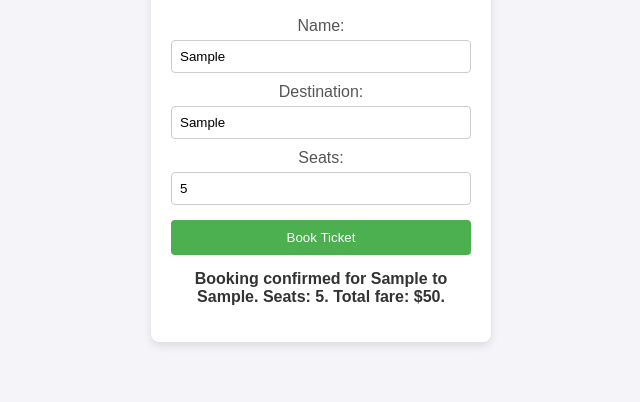
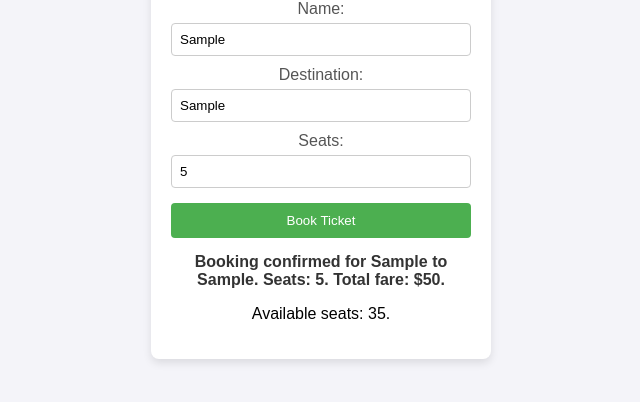
Before and after one commit to Javier-Gifkins/automatedTestRepo, a website: page src/index.html in a window 1280 px wide. Both pictures are taken after typing "Sample", "Sample", "5" into the empty fields and a click on the button "Book Ticket". Shown: the part 294-696 px from the top of the page, without its empty margins (319-959 px from the left). Drawn offline with Linux system fonts and the light colour scheme.

Commit message:
Testing verifying seat availability.

```diff
--- a/src/index.html
+++ b/src/index.html
@@ -22,6 +22,7 @@
             <button type="submit">Book Ticket</button>
         </form>
         <p id="message"></p>
+        <p id="availableSeats" aria-live="polite"></p>
     </div>
     <script src="script.js"></script>
 </body>
--- a/src/script.js
+++ b/src/script.js
@@ -1,25 +1,36 @@
-document.getElementById("bookingForm").addEventListener("submit", function(event) {
+const busCapacity = 40;
+let availableSeats = busCapacity;
+
+const bookingForm = document.getElementById("bookingForm");
+const seatInput = document.getElementById("seats");
+const message = document.getElementById("message");
+const availableSeatsMessage = document.getElementById("availableSeats");
+
+availableSeatsMessage.innerText = `Available seats: ${availableSeats}.`;
+
+bookingForm.addEventListener("submit", function(event) {
     event.preventDefault();
 
-    // Get form values
     const name = document.getElementById("name").value;
     const destination = document.getElementById("destination").value;
-    const seats = parseInt(document.getElementById("seats").value, 10);
-
-    // Constants
+    const seats = Number(seatInput.value);
     const pricePerSeat = 10;
 
-    // Validation
-    if (name && destination && seats > 0) {
-        // Calculate fare
-        const totalFare = seats * pricePerSeat;
+    if (!name || !destination || !Number.isInteger(seats) || seats <= 0) {
+        message.innerText = "Please fill in all fields correctly.";
+        return;
+    }
 
-        // Display confirmation message
-        document.getElementById("message").innerText =
-            `Booking confirmed for ${name} to ${destination}. Seats: ${seats}. Total fare: $${totalFare}.`;
-    } else {
-        // Display error message if inputs are invalid
-        document.getElementById("message").innerText =
-            "Please fill in all fields correctly.";
+    if (seats > availableSeats) {
+        message.innerText = availableSeats === 0
+            ? "No seats are available."
+            : `Only ${availableSeats} seats are available.`;
+        return;
     }
+
+    const totalFare = seats * pricePerSeat;
+    availableSeats -= seats;
+    availableSeatsMessage.innerText = `Available seats: ${availableSeats}.`;
+    message.innerText =
+        `Booking confirmed for ${name} to ${destination}. Seats: ${seats}. Total fare: $${totalFare}.`;
 });
```
Also changed, not shown: tests/ticketSystem.test.js (+26 -0 lines).
